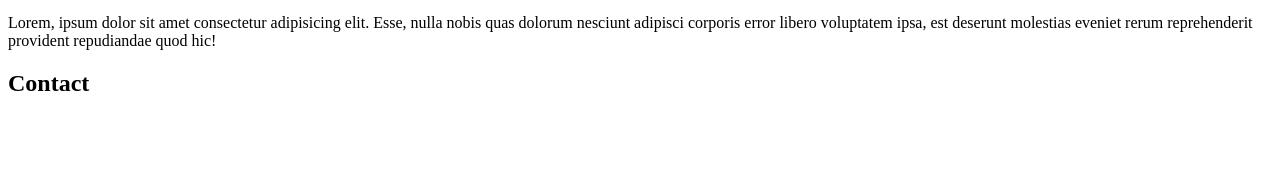
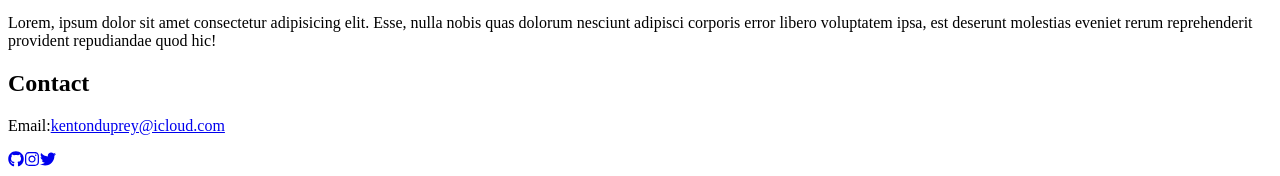
Before and after one commit to kduprey/kentonduprey-site, a Next.js app: page / in a window 1280 px wide. Shown: the part 3755-3931 px from the top of the page. Before the commit the page ends 3872 px from the top, so only its background shows below. Built offline with nearby package versions, Linux system fonts and the light colour scheme.

Commit message:
added info to contact section

```diff
--- a/pages/components/Contact.js
+++ b/pages/components/Contact.js
@@ -1,7 +1,31 @@
+import { FaGithub, FaInstagram, FaTwitter } from "react-icons/fa";
+
 const Contact = (props) => {
 	return (
-		<div>
+		<div className="flex flex-col items-center justify-center">
 			<h1 className="text-5xl font-bold text-center py-3">Contact</h1>
+			<div>
+				<p className="font-light text-xl">
+					Email:
+					<a
+						href="mailto:kentonduprey@icloud.com"
+						className="text-xl font-bold text-center underline px-2"
+					>
+						kentonduprey@icloud.com
+					</a>
+				</p>
+			</div>
+			<div className="flex justify-center items-center py-3">
+				<a href="https://github.com/kentond18" className="p-2">
+					<FaGithub className="text-4xl" />
+				</a>
+				<a href="https://www.instagram.com/kentond18/" className="p-2">
+					<FaInstagram className="text-4xl" />
+				</a>
+				<a href="https://twitter.com/kentond18" className="p-2">
+					<FaTwitter className="text-4xl" />
+				</a>
+			</div>
 		</div>
 	);
 };
```
